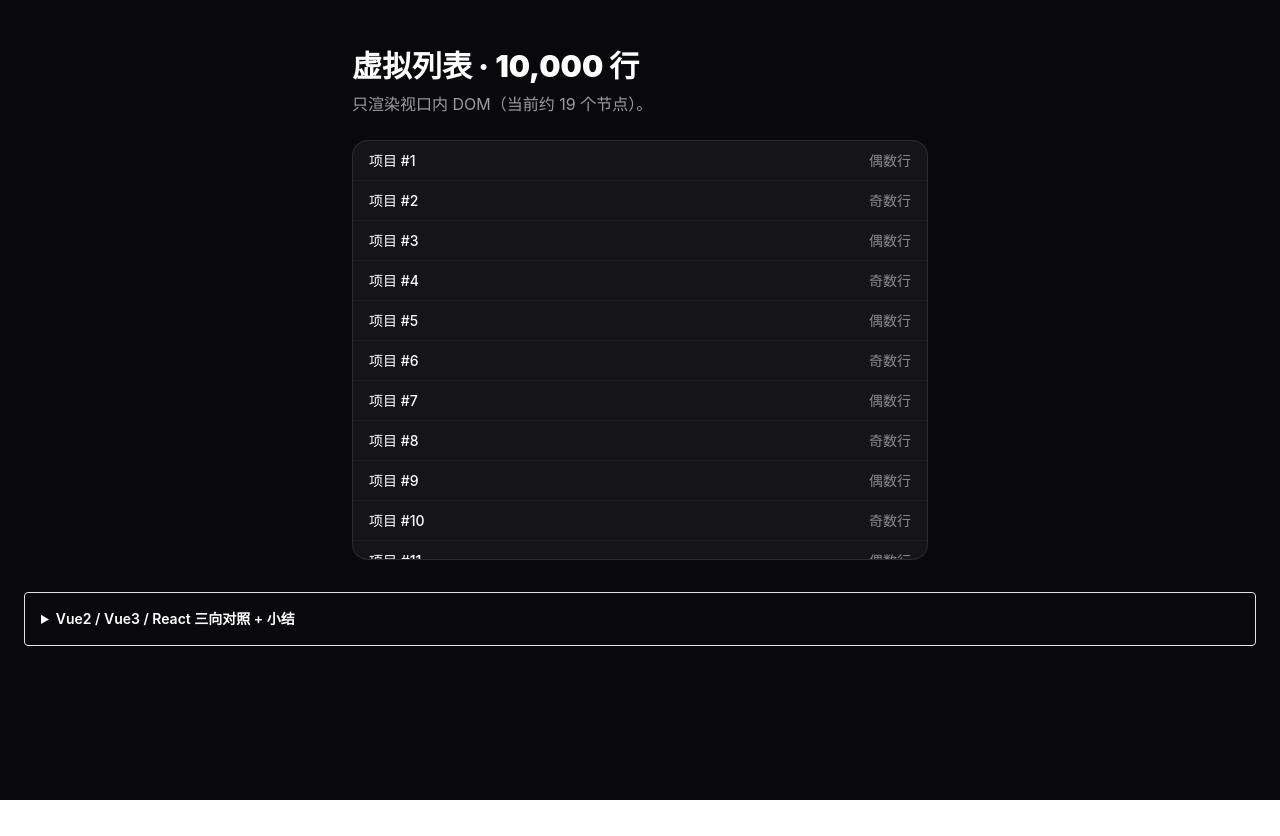
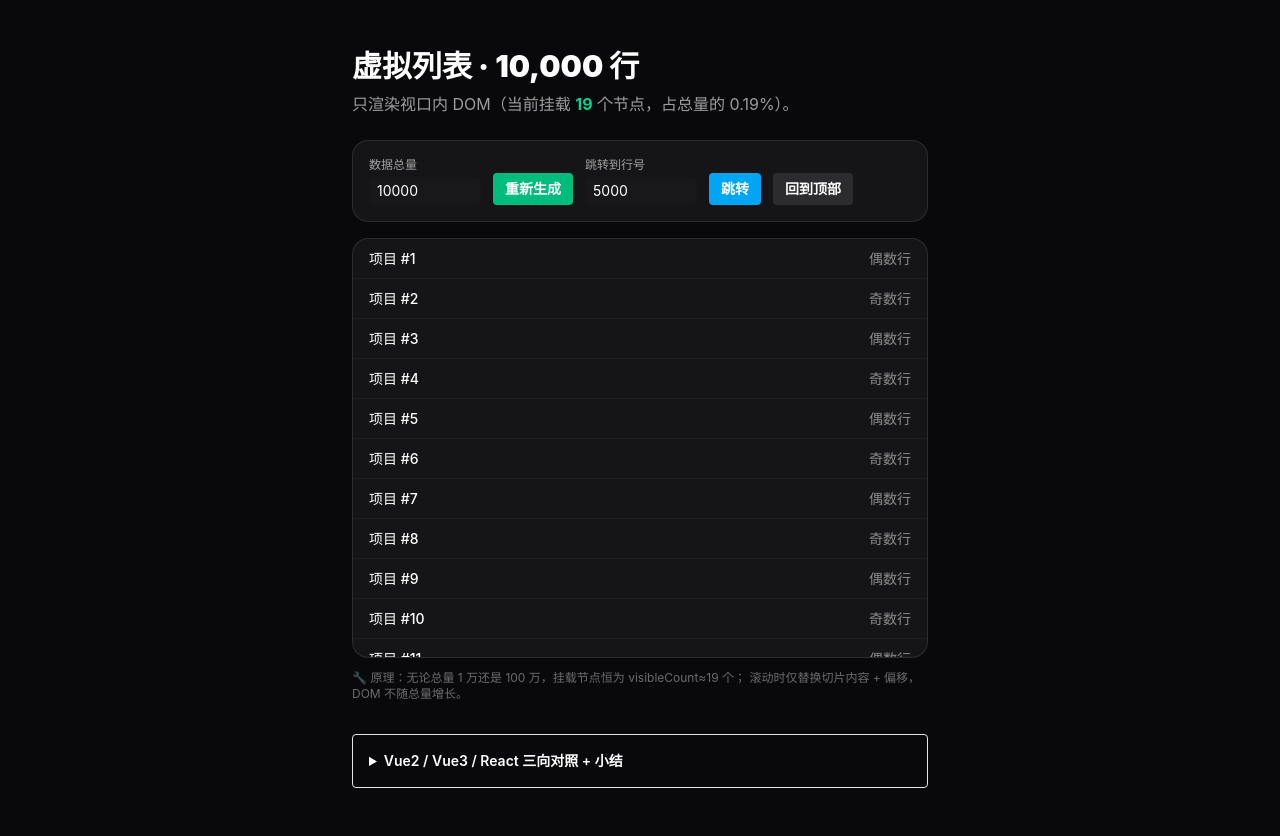
Before and after one commit to 1256807020/social-basic, a Nuxt app: page /vue-virtual-list in a window 1280 px wide. Before the commit the page ends 800 px from the top, so only its background shows below. Built offline with nearby package versions, Linux system fonts and the light colour scheme.

Commit message:
vue-virtual-list: 增强为可交互完整示例（数据量/跳转/实时节点数 + 类型化）

```diff
--- a/app/pages/vue-virtual-list.vue
+++ b/app/pages/vue-virtual-list.vue
@@ -2,52 +2,158 @@
 // ───────────────────────────────────────────────────────────
 // 虚拟列表 / 无限滚动（手写窗口化，零依赖）
 // ① 视角：从 React 转 Vue3（或纯 Vue3 起步）；虚拟列表心智两端一致（算窗口）。
-// ② 实战定位：万级列表/下拉无限滚动必须窗口化，否则 DOM 爆炸卡死。
-// ③ 学习模式：🔧 固定写法 = 容器撑总高 + 用 scrollTop 算 start/end + transform 偏移；
-//          👉 练习点 = 把 ITEM_H 改成动态高度（需测距缓存）。
+// ② 实战定位：万级列表 / 下拉无限滚动必须窗口化，否则 DOM 爆炸卡死。
+// ③ 学习模式：🔧 固定写法 = 容器撑总高 + 用 scrollTop 算 start/end + translateY 偏移；
+//          👉 练习点 = 把 ITEM_H 改成动态高度（需测距缓存，本页固定高度讲清原理）。
 // 📌 注意：只挂载「视口 + 缓冲」少量节点；总高度由撑满的占位 div 提供，列表用 translateY 偏移。
+// 📌 类型：Row 是前端视图模型（与后端无关），用 interface 锁住自己写错，不引 any。
 // ───────────────────────────────────────────────────────────
-const TOTAL = 10000
-const ITEM_H = 40
-const VIEWPORT_H = 420
+interface Row {
+  id: number
+  name: string
+  note: string
+}
+
+const ITEM_H = 40 // 固定行高（练习点：改成动态需测距缓存）
+const VIEWPORT_H = 420 // 视口高度
 const BUFFER = 4 // 上下各多渲染几行，避免滚动白屏
 
-const all = Array.from({ length: TOTAL }, (_, i) => ({
+// 数据量可调节：演示不同量级下「挂载的 DOM 节点数」始终恒定
+const total = ref(10000)
+const items = ref<Row[]>([])
+
+function build(n: number): void {
+  items.value = Array.from({ length: n }, (_, i) => ({
     id: i,
     name: `项目 #${i + 1}`,
     note: i % 2 ? '奇数行' : '偶数行',
   }))
+}
+build(total.value)
 
+// ── 窗口化核心：scrollTop → startIndex/endIndex → 只切一段 ──
 const scrollTop = ref(0)
-const startIndex = computed(() => Math.max(0, Math.floor(scrollTop.value / ITEM_H) - BUFFER))
+const startIndex = computed(() =>
+  Math.max(0, Math.floor(scrollTop.value / ITEM_H) - BUFFER),
+)
 const visibleCount = Math.ceil(VIEWPORT_H / ITEM_H) + BUFFER * 2
-const endIndex = computed(() => Math.min(TOTAL, startIndex.value + visibleCount))
-const visible = computed(() => all.slice(startIndex.value, endIndex.value))
-const offsetY = computed(() => startIndex.value * ITEM_H)
+const endIndex = computed(() =>
+  Math.min(items.value.length, startIndex.value + visibleCount),
+)
+const visible = computed(() => items.value.slice(startIndex.value, endIndex.value))
+const offsetY = computed(() => startIndex.value * ITEM_H) // 整段向上偏移
+const totalHeight = computed(() => items.value.length * ITEM_H) // 撑满总高
 
-function onScroll(e: Event) {
+// 📌 把 :style 对象抽成计算属性，规避 vue-tsc 对行内 { transform } 字面量的类型误报
+const viewportStyle = computed<Record<string, string>>(() => ({ height: `${VIEWPORT_H}px` }))
+const spacerStyle = computed<Record<string, string>>(() => ({
+  height: `${totalHeight.value}px`,
+  position: 'relative',
+}))
+const listStyle = computed<Record<string, string>>(() => ({
+  transform: `translateY(${offsetY.value}px)`,
+}))
+const rowStyle = computed<Record<string, string>>(() => ({ height: `${ITEM_H}px` }))
+
+// 视口 ref：用于「跳转到指定行」程序化滚动
+const viewportRef = ref<HTMLElement | null>(null)
+const jumpIndex = ref(5000)
+
+function onScroll(e: Event): void {
+  // 📌 e.target 是 EventTarget，需收窄为 HTMLElement 才能取 scrollTop（编译期断言，非 any）
   scrollTop.value = (e.target as HTMLElement).scrollTop
+}
+
+function jumpTo(): void {
+  const max = Math.max(0, items.value.length - 1)
+  const idx = Math.min(Math.max(0, Math.floor(Number(jumpIndex.value) || 0)), max)
+  if (viewportRef.value) {
+    viewportRef.value.scrollTop = idx * ITEM_H // 改 scrollTop 会触发 onScroll 重算窗口
+    scrollTop.value = viewportRef.value.scrollTop
+  }
+}
+
+function applyTotal(): void {
+  const n = Math.max(1, Math.floor(Number(total.value) || 1000))
+  total.value = n
+  build(n)
+  scrollTop.value = 0
+  if (viewportRef.value) viewportRef.value.scrollTop = 0
+}
+
+function scrollToTop(): void {
+  if (viewportRef.value) {
+    viewportRef.value.scrollTop = 0
+    scrollTop.value = 0
+  }
 }
 </script>
 
 <template>
   <main class="min-h-screen bg-zinc-950 px-6 py-12 text-white">
     <div class="mx-auto max-w-xl">
-      <h1 class="mb-2 text-3xl font-black">虚拟列表 · {{ TOTAL.toLocaleString() }} 行</h1>
-      <p class="mb-6 text-white/60">只渲染视口内 DOM（当前约 {{ visible.length }} 个节点）。</p>
+      <h1 class="mb-2 text-3xl font-black">虚拟列表 · {{ total.toLocaleString() }} 行</h1>
+      <p class="mb-6 text-white/60">
+        只渲染视口内 DOM（当前挂载 <span class="font-bold text-emerald-400">{{ visible.length }}</span> 个节点，占总量的
+        {{ ((visible.length / Math.max(1, total)) * 100).toFixed(2) }}%）。
+      </p>
 
+      <!-- 控制台：演示「数据量再大，挂载节点数恒定」这一核心卖点 -->
+      <div class="mb-4 flex flex-wrap items-end gap-3 rounded-2xl border border-white/10 bg-white/5 p-4">
+        <label class="flex flex-col text-xs text-white/60">
+          数据总量
+          <input
+            v-model.number="total"
+            type="number"
+            min="1"
+            class="mt-1 w-28 rounded bg-zinc-900 px-2 py-1 text-sm text-white outline-none ring-emerald-500/40 focus:ring-2"
+          />
+        </label>
+        <button
+          class="rounded bg-emerald-500 px-3 py-1.5 text-sm font-semibold hover:bg-emerald-400"
+          @click="applyTotal"
+        >
+          重新生成
+        </button>
+
+        <label class="flex flex-col text-xs text-white/60">
+          跳转到行号
+          <input
+            v-model.number="jumpIndex"
+            type="number"
+            min="0"
+            class="mt-1 w-28 rounded bg-zinc-900 px-2 py-1 text-sm text-white outline-none ring-sky-500/40 focus:ring-2"
+          />
+        </label>
+        <button
+          class="rounded bg-sky-500 px-3 py-1.5 text-sm font-semibold hover:bg-sky-400"
+          @click="jumpTo"
+        >
+          跳转
+        </button>
+
+        <button
+          class="rounded bg-white/10 px-3 py-1.5 text-sm font-semibold hover:bg-white/20"
+          @click="scrollToTop"
+        >
+          回到顶部
+        </button>
+      </div>
+
+      <!-- 视口：固定高 + overflow-auto；内部占位 div 撑满总高，列表整体 translateY 偏移 -->
       <div
+        ref="viewportRef"
         class="overflow-auto rounded-2xl border border-white/10 bg-white/5"
-        :style="{ height: VIEWPORT_H + 'px' }"
+        :style="viewportStyle"
         @scroll="onScroll"
       >
-        <div :style="{ height: TOTAL * ITEM_H + 'px', position: 'relative' }">
-          <div :style="{ transform: `translateY(${offsetY}px)` }">
+        <div :style="spacerStyle">
+          <div :style="listStyle">
             <div
               v-for="row in visible"
               :key="row.id"
               class="flex items-center justify-between border-b border-white/5 px-4 text-sm"
-              :style="{ height: ITEM_H + 'px' }"
+              :style="rowStyle"
             >
               <span class="font-medium">{{ row.name }}</span>
               <span class="text-white/50">{{ row.note }}</span>
@@ -55,8 +161,14 @@ function onScroll(e: Event) {
           </div>
         </div>
       </div>
+
+      <p class="mt-3 text-xs text-white/40">
+        🔧 原理：无论总量 1 万还是 100 万，挂载节点恒为 visibleCount≈{{ visibleCount }} 个；
+        滚动时仅替换切片内容 + 偏移，DOM 不随总量增长。
+      </p>
     </div>
-  <details class="mt-8 rounded border p-4 text-sm">
+
+    <details class="mx-auto mt-8 max-w-xl rounded border p-4 text-sm">
       <summary class="cursor-pointer font-semibold">Vue2 / Vue3 / React 三向对照 + 小结</summary>
       <table class="mt-2 w-full border-collapse text-left">
         <thead><tr class="border-b">
@@ -64,7 +176,7 @@ function onScroll(e: Event) {
         </tr></thead>
         <tbody>
           <tr class="border-b"><td class="px-2 py-1">思路</td><td class="px-2 py-1">同（算窗口）</td><td class="px-2 py-1">scrollTop→start/end</td><td class="px-2 py-1">同（scrollTop→start/end）</td></tr>
-        <tr class="border-b"><td class="px-2 py-1">偏移</td><td class="px-2 py-1">style.transform</td><td class="px-2 py-1">:style translateY</td><td class="px-2 py-1">style={{transform}}</td></tr>
+          <tr class="border-b"><td class="px-2 py-1">偏移</td><td class="px-2 py-1">style.transform</td><td class="px-2 py-1">:style translateY</td><td class="px-2 py-1">style=&#123;&#123;transform&#125;&#125;</td></tr>
           <tr class="border-b"><td class="px-2 py-1">现成库</td><td class="px-2 py-1">vue-virtual-scroller</td><td class="px-2 py-1">vue-virtual-scroller / @tanstack/vue-virtual</td><td class="px-2 py-1">react-window / @tanstack/react-virtual</td></tr>
         </tbody>
       </table>
```
Lines whose indentation alone changed are shown as unchanged.
